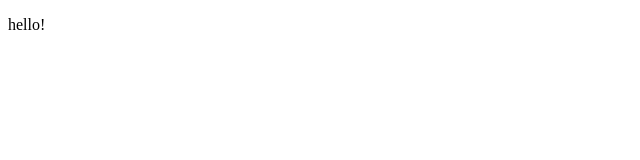
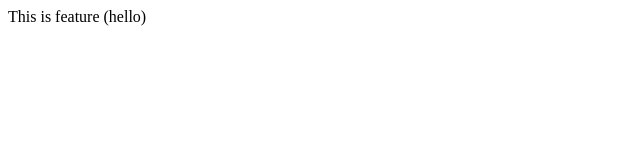
Before and after one commit to sainikajal224y-debug/First-Git-Program.-, a plain HTML site: page localRepo/index.html in a window 1280 px wide. Shown: the whole page, without its empty margins (0-640 px from the left). Drawn offline with Linux system fonts and the light colour scheme.

Commit message:
add hello

```diff
--- a/localRepo/index.html
+++ b/localRepo/index.html
@@ -1,11 +1 @@
-<!DOCTYPE html>
-<html lang="en">
-<head>
-    <meta charset="UTF-8">
-    <meta name="viewport" content="width=device-width, initial-scale=1.0">
-    <title>Document</title>
-</head>
-<body>
-    <p>hello!</p>
-</body>
-</html>
+<p> This is feature (hello)</p>
```
